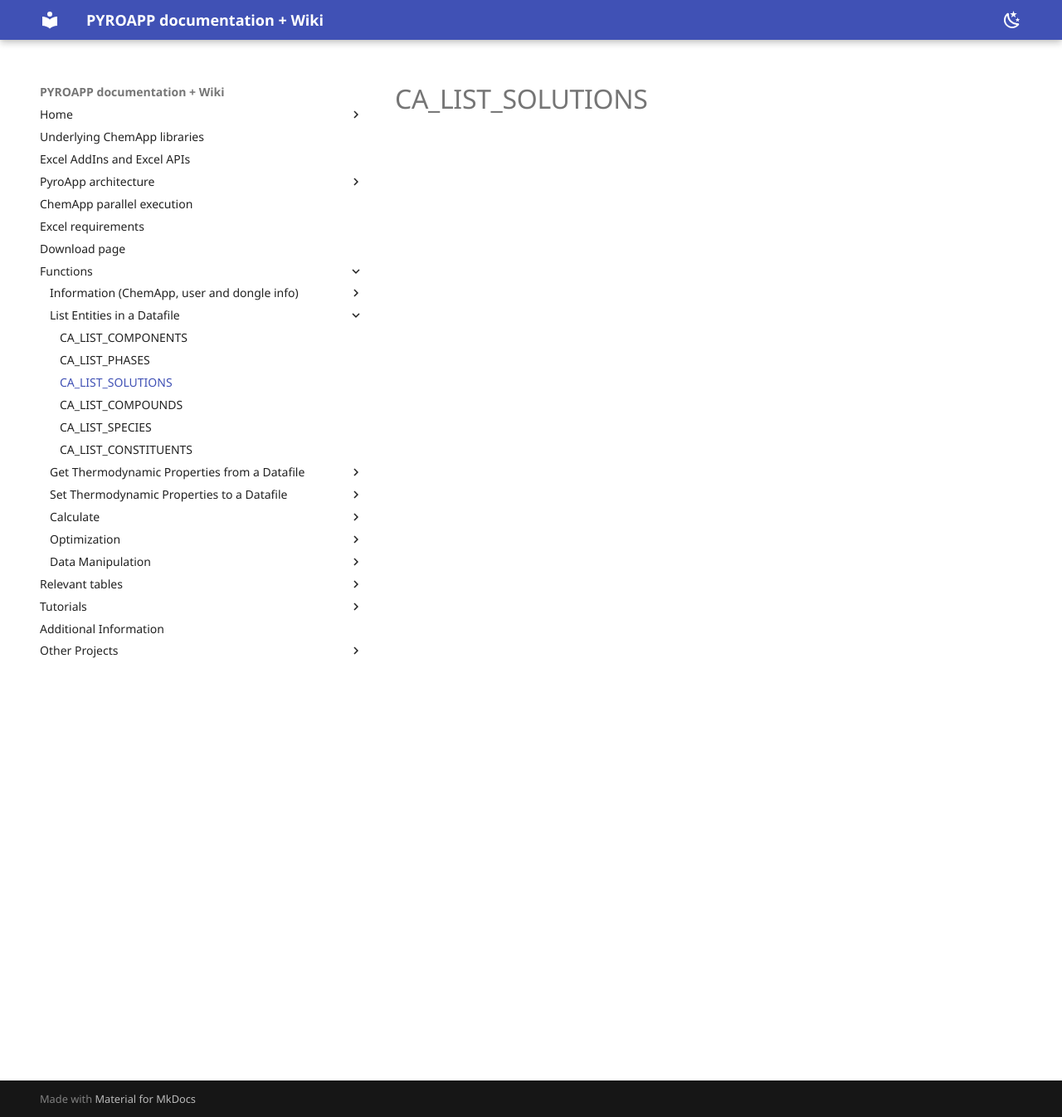
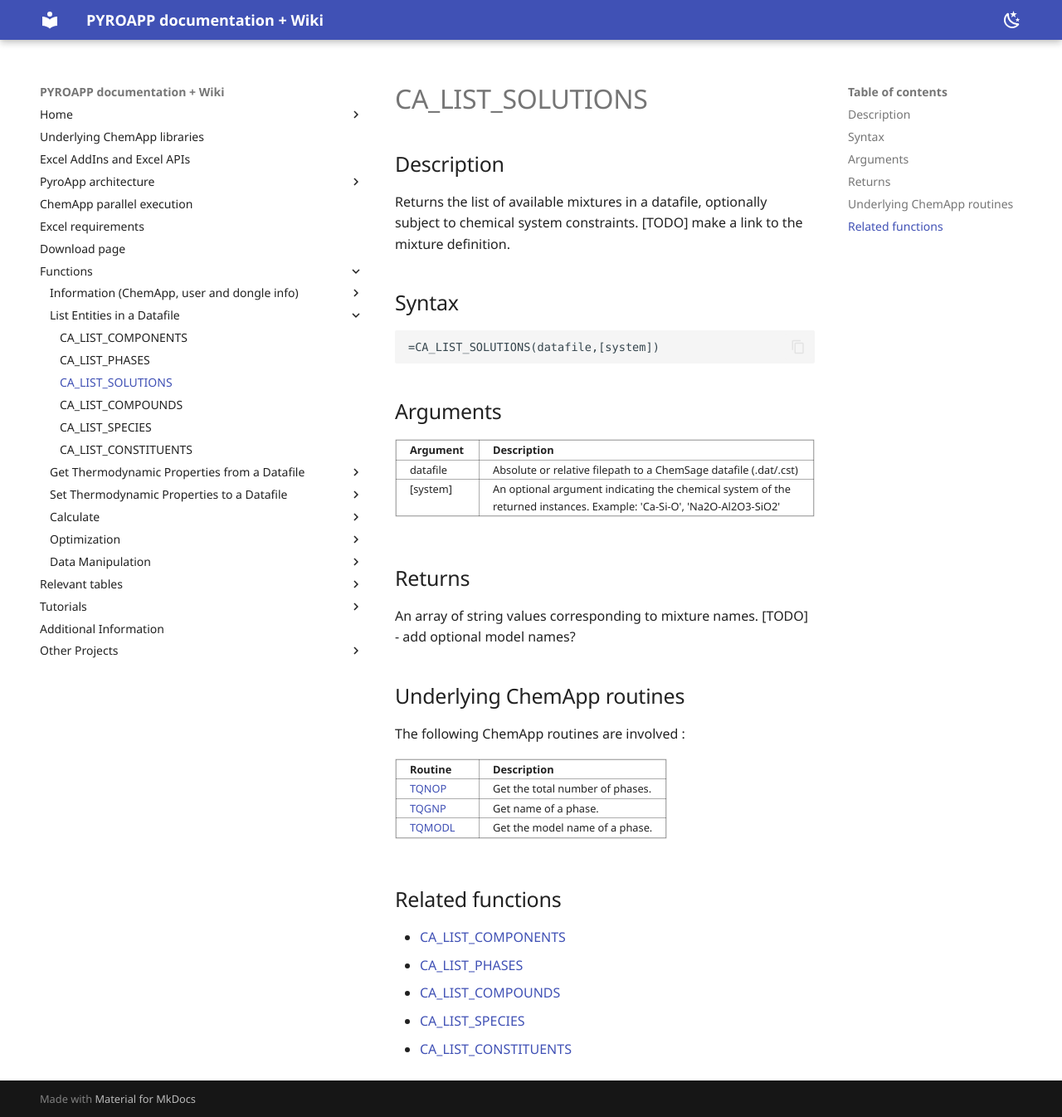
Before and after one commit to evnekdev/pyroapp-docs, an MkDocs documentation site: the page built from docs/functions/ca_list_solutions.md, in a window 1280 px wide and 1346 px high. Shown: the whole window at 83% size. Built offline with MkDocs 1.6.1 and Material for MkDocs 9.7.7, drawn with Linux system fonts in a browser that asks for light colours; some web fonts are replaced.

Commit message:
Update ca_list_solutions.md

````diff
--- a/docs/functions/ca_list_solutions.md
+++ b/docs/functions/ca_list_solutions.md
@@ -1 +1,40 @@
 # CA_LIST_SOLUTIONS
+
+## Description
+
+Returns the list of available mixtures in a datafile, optionally subject to chemical system constraints. [TODO] make a link to the mixture definition.
+
+## Syntax
+
+```excel
+=CA_LIST_SOLUTIONS(datafile,[system])
+```
+
+## Arguments
+
+  | **Argument** | **Description** |
+  |---|---|
+  | datafile   | Absolute or relative filepath to a ChemSage datafile (.dat/.cst) |
+  | \[system\] | An optional argument indicating the chemical system of the returned instances. Example: 'Ca-Si-O', 'Na2O-Al2O3-SiO2' |
+
+## Returns
+
+An array of string values corresponding to mixture names. [TODO] - add optional model names?
+
+## Underlying ChemApp routines
+
+The following ChemApp routines are involved :
+
+| **Routine** | **Description** |
+|---|---|
+| [TQNOP](https://gtt-technologies.de/ca-doc/index.html#tqnop) | Get the total number of phases. |
+| [TQGNP](https://gtt-technologies.de/ca-doc/index.html#tqgnsc) | Get name of a phase. |
+| [TQMODL](https://gtt-technologies.de/ca-doc/index.html#tqgnsc) | Get the model name of a phase. |
+
+## Related functions
+
+  - [CA_LIST_COMPONENTS](../ca_list_components)
+  - [CA_LIST_PHASES](../ca_list_phases)
+  - [CA_LIST_COMPOUNDS](../ca_list_compounds)
+  - [CA_LIST_SPECIES](../ca_list_species)
+  - [CA_LIST_CONSTITUENTS](../ca_list_constituents)
````
